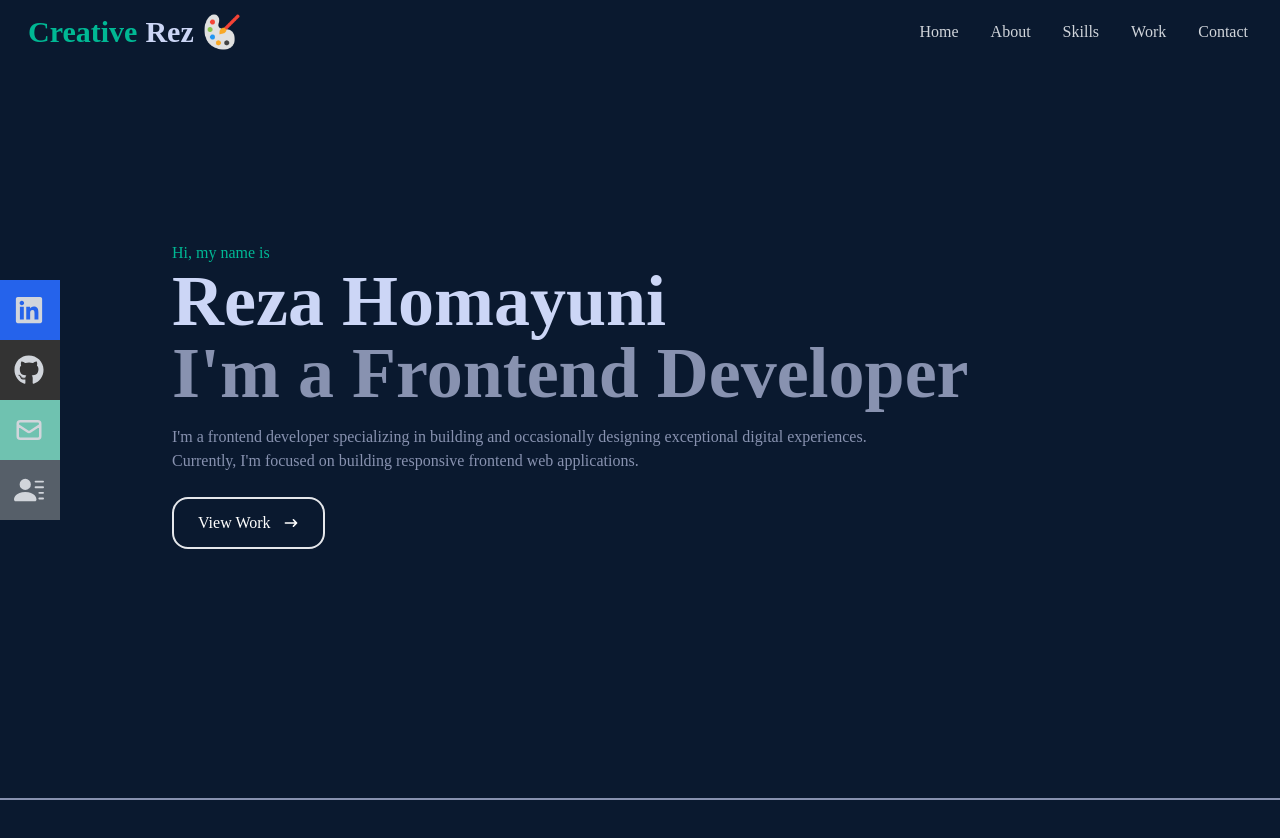
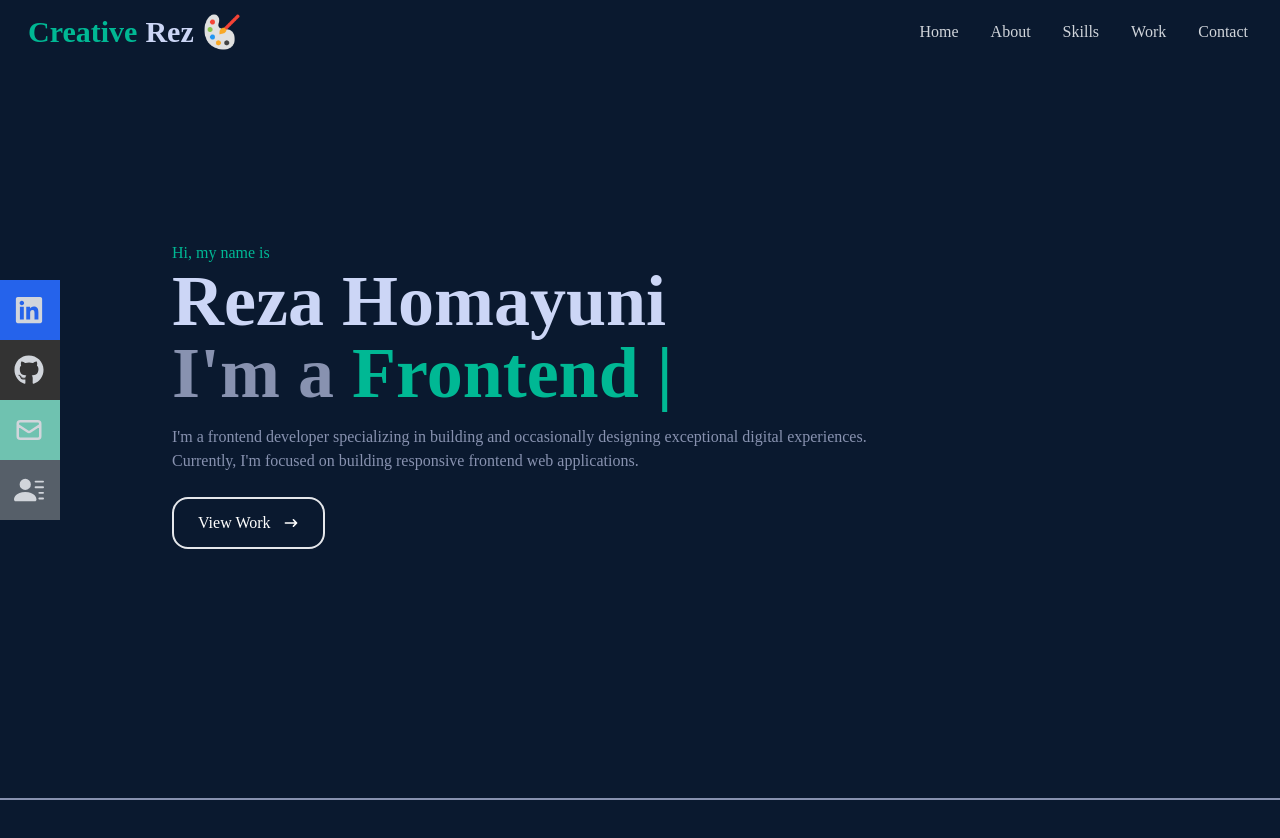
Before and after one commit to Cosmodocus/react-responsive-portfolio-website, a React (Vite) app: page / in a window 1280 px wide. Shown: the top 838 px of the page. Built offline with nearby package versions, Linux system fonts and the light colour scheme.

Commit message:
Update Home.jsx
Added react-typed text animations

```diff
--- a/src/components/Home.jsx
+++ b/src/components/Home.jsx
@@ -1,5 +1,6 @@
 import React from 'react'
 import {HiArrowNarrowRight} from 'react-icons/hi'
+import { ReactTyped } from "react-typed";
 
 const Home = () => {
   return (
@@ -8,10 +9,18 @@ const Home = () => {
         <div className='max-w-[1000px] mx-auto px-8 flex flex-col justify-center h-full '>
             <p className='text-[#00b894]'>Hi, my name is</p>
             <h1 className='text-4xl sm:text-7xl font-bold text-[#ccd6f6]'>Reza Homayuni</h1>
-            <h2 className='text-4xl sm:text-7xl font-bold text-[#8892b0]'>I'm a Frontend Developer</h2>
+            <h2 className='text-4xl sm:text-7xl font-bold text-[#8892b0]'>
+              I'm a <ReactTyped
+                    strings={['Frontend Developer']}
+                    typeSpeed={80}
+                    backSpeed={120}
+                    loop
+                    className ='text-4xl sm:text-7xl font-bold text-[#00b894]'
+                    />
+            </h2>
             <p className='text-[#8892b0] py-4 max-w-[700px]'>I'm a frontend developer specializing in building and occasionally designing exceptional digital experiences. Currently, I'm focused on building responsive frontend web applications.</p>
             <div>
-                <button className='text-white group border-2 rounded-2xl px-6 py-3 my-2 flex items-center hover:bg-[#00b894]  hover:border-[#00b894] '>View Work
+                <button className='text-white group border-2 rounded-2xl px-6 py-3 my-2 flex items-center hover:bg-[#00b894]  hover:border-[#00b894] ' onclick="window.location.href='https://www.example.com'">View Work
                 <span className='group-hover:rotate-90 duration-300'>
                     <HiArrowNarrowRight className='ml-3'/></span>
                 </button>
```
